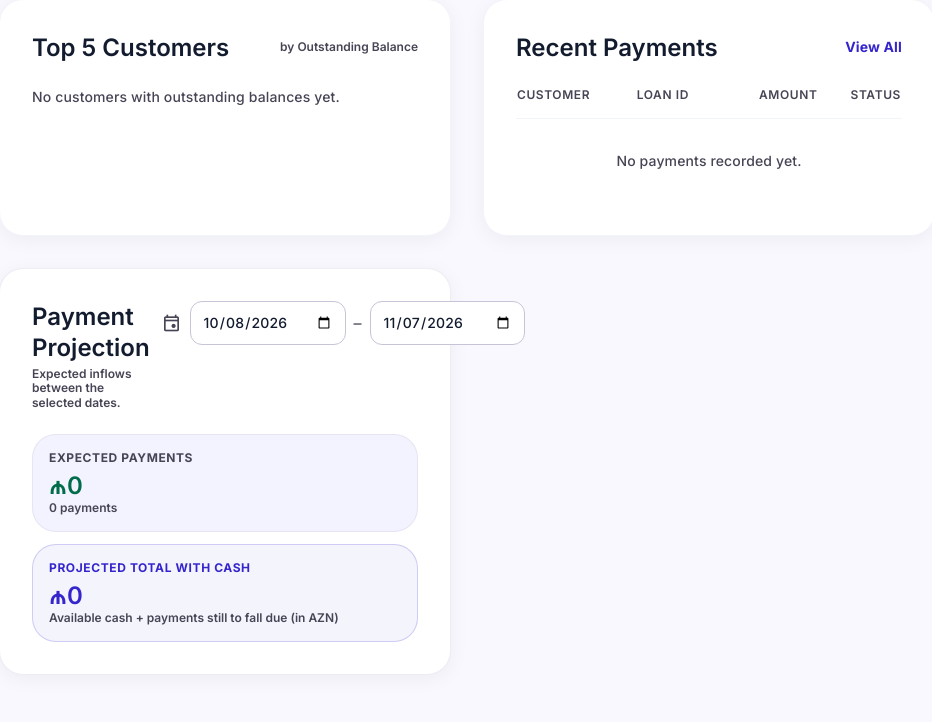
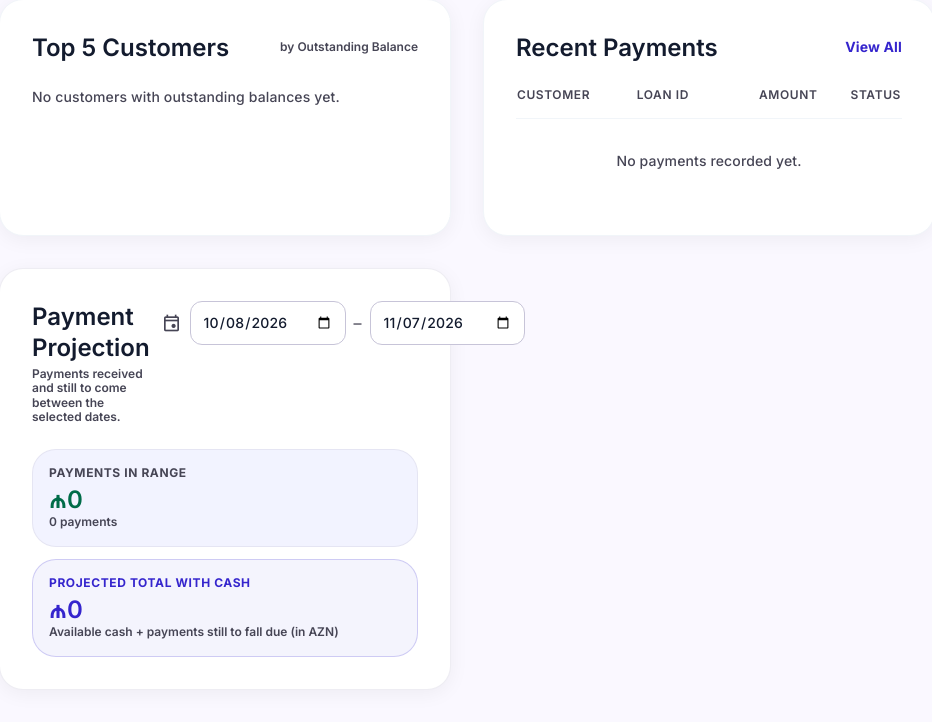
Before and after one commit to codeguy085/Budget, a Django app: page / in a window 1280 px wide. Shown: the part 1063-1785 px from the top of the page, without its empty margins (313-1245 px from the left). Before the commit the page ends 1705 px from the top, so only its background shows below. Run offline with Django 5.2, Linux system fonts and the light colour scheme; the visitor is signed in with stand-in values (Sample User, id 1); data comes from the database, SQL or seed files in the repository; data that the repository does not hold is empty; some libraries are stand-ins or nearby versions.

Commit message:
payment projection fix

```diff
--- a/loan/views.py
+++ b/loan/views.py
@@ -1116,16 +1116,24 @@ def dashboard(request):
         cash['AZN'] + cash['USD'] * usd_rate + cash['EUR'] * eur_rate + available_azn
     ))
 
-    # Every instalment still outstanding on an active loan. The range starts at
-    # paid_month() + 1, so these are the unpaid ones -- including any whose due
-    # date has already passed, which is what lets the projection look backwards
-    # over arrears as well as forwards.
-    projection_payments = []
+    # This panel answers a different question on each side of today: for past
+    # dates, money that actually arrived (real Payment rows, dated by paid_at);
+    # for future dates, instalments still to fall due. The two sets are
+    # disjoint, so a window spanning today can sum both without double counting.
+    projection_payments = [
+        {'date': paid_at.isoformat(), 'amount': amount, 'kind': 'received'}
+        for paid_at, amount in Payment.objects.values_list(
+            'paid_at', 'loan__monthly_payment'
+        )
+    ]
     for l in active_loans:
         paid_by_now = l.paid_month()
         for month_num in range(paid_by_now + 1, l.term + 1):
             due = _add_months(l.start.date(), month_num)
-            projection_payments.append({'date': due.isoformat(), 'amount': l.monthly_payment})
+            if due >= today:
+                projection_payments.append(
+                    {'date': due.isoformat(), 'amount': l.monthly_payment, 'kind': 'due'}
+                )
     projection_payments.sort(key=lambda x: x['date'])
     context['projection_payments_data'] = projection_payments
 
--- a/templates/dashboard.html
+++ b/templates/dashboard.html
@@ -586,7 +586,7 @@
     <div class="flex flex-col sm:flex-row sm:items-start sm:justify-between gap-3 mb-6">
       <div>
         <h2 class="text-headline-md font-headline-md text-on-surface">{% trans "Payment Projection" %}</h2>
-        <p class="text-label-sm text-on-surface-variant mt-1">{% trans "Expected inflows between the selected dates." %}</p>
+        <p class="text-label-sm text-on-surface-variant mt-1">{% trans "Payments received and still to come between the selected dates." %}</p>
       </div>
       <div class="flex items-center gap-2 flex-shrink-0 w-full sm:w-auto">
         <span class="material-symbols-outlined text-on-surface-variant text-[20px] flex-shrink-0">event</span>
@@ -597,10 +597,10 @@
     </div>
     <div class="space-y-3 flex-1">
       <div class="p-4 rounded-2xl bg-surface-container-low border border-outline-variant/30">
-        <p class="text-label-sm text-on-surface-variant uppercase tracking-wider font-bold">{% trans "Expected payments" %}</p>
+        <p class="text-label-sm text-on-surface-variant uppercase tracking-wider font-bold">{% trans "Payments in range" %}</p>
         <p class="text-headline-md font-headline-md text-secondary mt-1 truncate" id="projection-payments">₼0</p>
         <p class="text-label-sm text-on-surface-variant" id="projection-count">0 {% trans "payments" %}</p>
-        <p class="text-label-sm text-error font-bold mt-1 hidden" id="projection-overdue"></p>
+        <p class="text-label-sm text-on-surface-variant mt-1 hidden" id="projection-split"></p>
       </div>
       <div class="p-4 rounded-2xl bg-primary/5 border border-primary/20">
         <p class="text-label-sm text-primary uppercase tracking-wider font-bold">{% trans "Projected total with cash" %}</p>
@@ -640,24 +640,23 @@
     const paymentsEl = document.getElementById('projection-payments');
     const countEl = document.getElementById('projection-count');
     const totalEl = document.getElementById('projection-total');
-    const overdueEl = document.getElementById('projection-overdue');
-    const todayIso = '{{ today_iso }}';
+    const splitEl = document.getElementById('projection-split');
     function fmt(n) { return '₼' + n.toLocaleString('en-US'); }
     function countLabel(n) {
       return n + ' ' + (n === 1 ? '{% trans "payment" %}' : '{% trans "payments" %}');
     }
-    function render(sum, count, overdue) {
-      paymentsEl.textContent = fmt(sum);
+    function render(received, upcoming, count) {
+      paymentsEl.textContent = fmt(received + upcoming);
       countEl.textContent = countLabel(count);
-      // Available cash is a balance as of today, and already accounts for
-      // everything collected so far. Only instalments that have not yet fallen
-      // due can be added to it -- anything dated earlier is arrears, money that
-      // was owed and never arrived, so adding it would overstate the total.
-      totalEl.textContent = fmt(sum - overdue + availableCashAzn);
-      overdueEl.textContent = overdue > 0
-        ? fmt(overdue) + ' {% trans "overdue in this range" %}'
+      // Available cash already contains everything received, so only the
+      // not-yet-due side may be added to it.
+      totalEl.textContent = fmt(upcoming + availableCashAzn);
+      // The split is only worth spelling out for a window straddling today.
+      const both = received > 0 && upcoming > 0;
+      splitEl.textContent = both
+        ? fmt(received) + ' {% trans "received" %} · ' + fmt(upcoming) + ' {% trans "to come" %}'
         : '';
-      overdueEl.classList.toggle('hidden', overdue <= 0);
+      splitEl.classList.toggle('hidden', !both);
     }
     function recalc() {
       const start = startInput.value;
@@ -665,16 +664,16 @@
       // Stop the end picker offering dates before the start of the window.
       if (start) endInput.min = start;
       if (!start || !end || end < start) { render(0, 0, 0); return; }
-      let sum = 0, count = 0, overdue = 0;
+      let received = 0, upcoming = 0, count = 0;
       // `data` is sorted by date, so skip ahead to the window and stop past it.
       for (const p of data) {
         if (p.date < start) continue;
         if (p.date > end) break;
-        sum += p.amount;
         count++;
-        if (p.date < todayIso) overdue += p.amount;
+        if (p.kind === 'received') received += p.amount;
+        else upcoming += p.amount;
       }
-      render(sum, count, overdue);
+      render(received, upcoming, count);
     }
     if (startInput && endInput) {
       for (const el of [startInput, endInput]) {
```
Also changed, not shown: locale/az/LC_MESSAGES/django.po.
